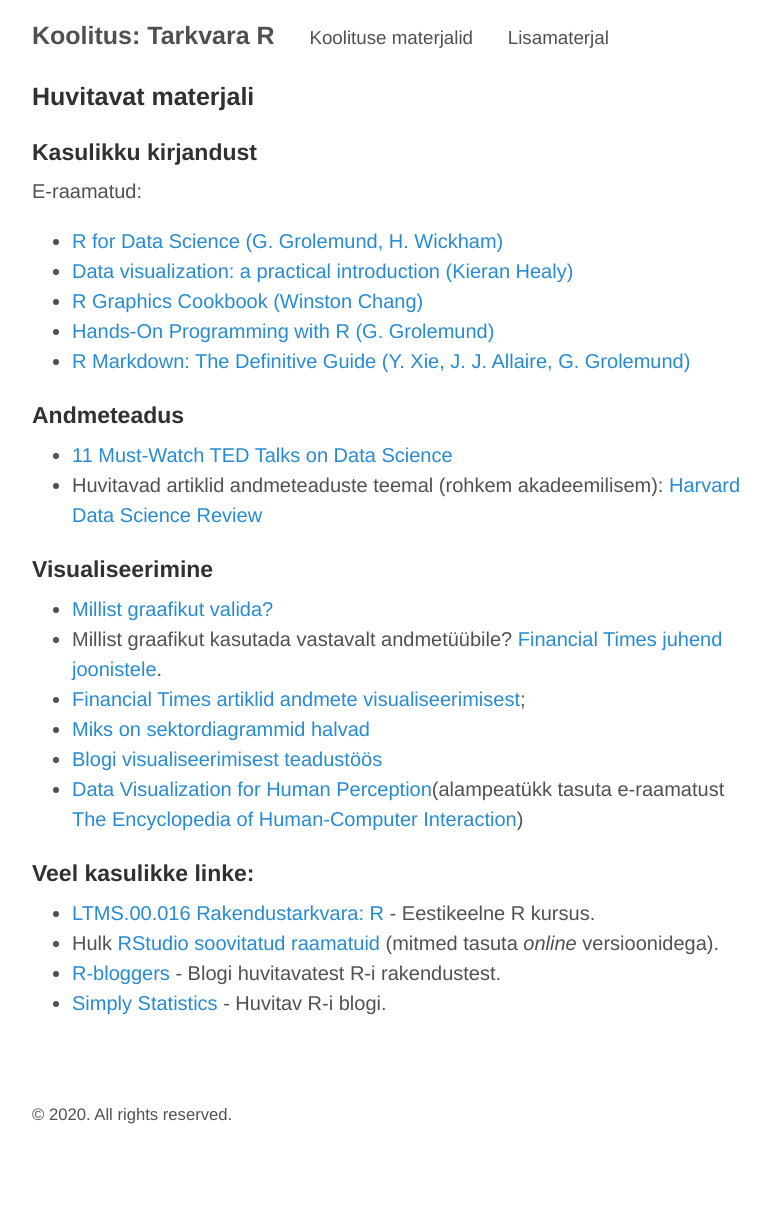
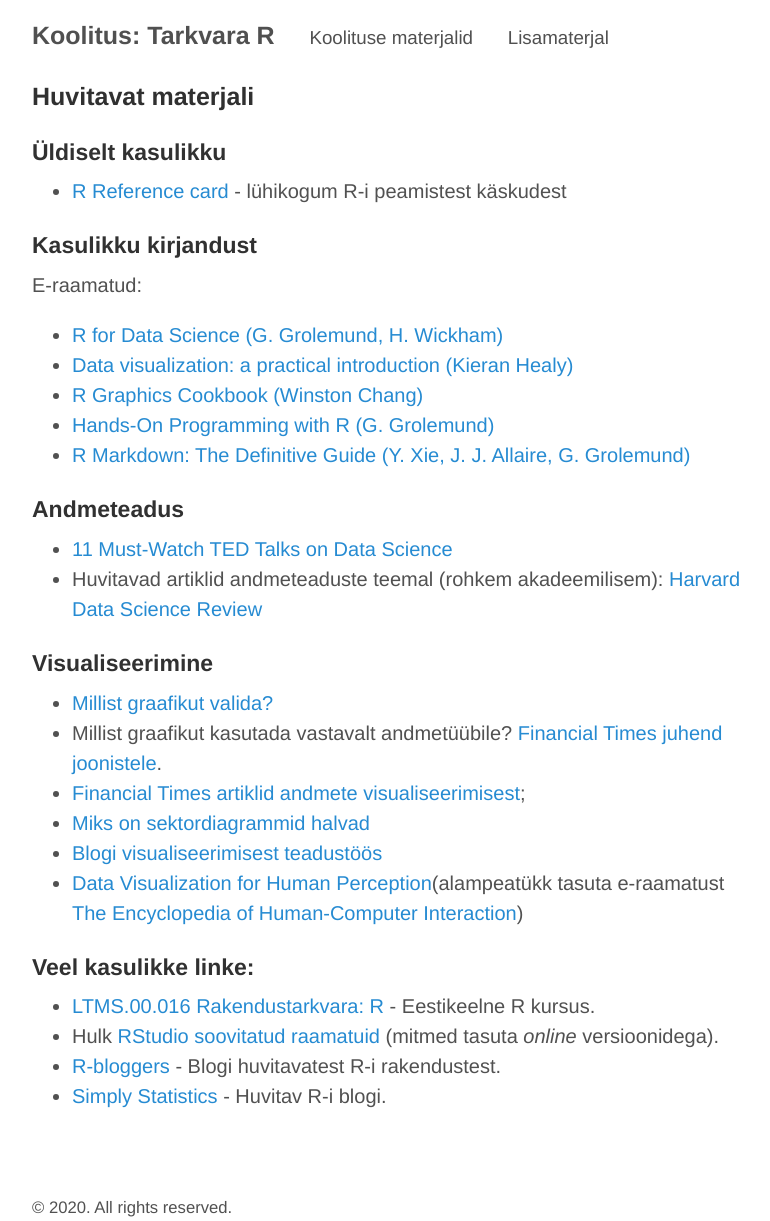
Before and after one commit to Rkursus/tykliinikum, a Jekyll site: the page built from lisamaterjal.md, in a window 1280 px wide. Shown: the whole page, without its empty margins (248-1018 px from the left). Built offline with Jekyll 4.4.1, drawn with Linux system fonts in a browser that asks for light colours; our own code applies the rules of GitHub Pages for plain Markdown files; before the commit the page ends 1128 px from its top, so only the background shows below that.

Commit message:
Update lisamaterjal.md

```diff
--- a/lisamaterjal.md
+++ b/lisamaterjal.md
@@ -2,6 +2,10 @@
 layout: page
 title: Huvitavat materjali
 ---
+
+## Üldiselt kasulikku
+
+* [R Reference card](https://cran.r-project.org/doc/contrib/Baggott-refcard-v2.pdf) - lühikogum R-i peamistest käskudest
 
 ## Kasulikku kirjandust
 
```
